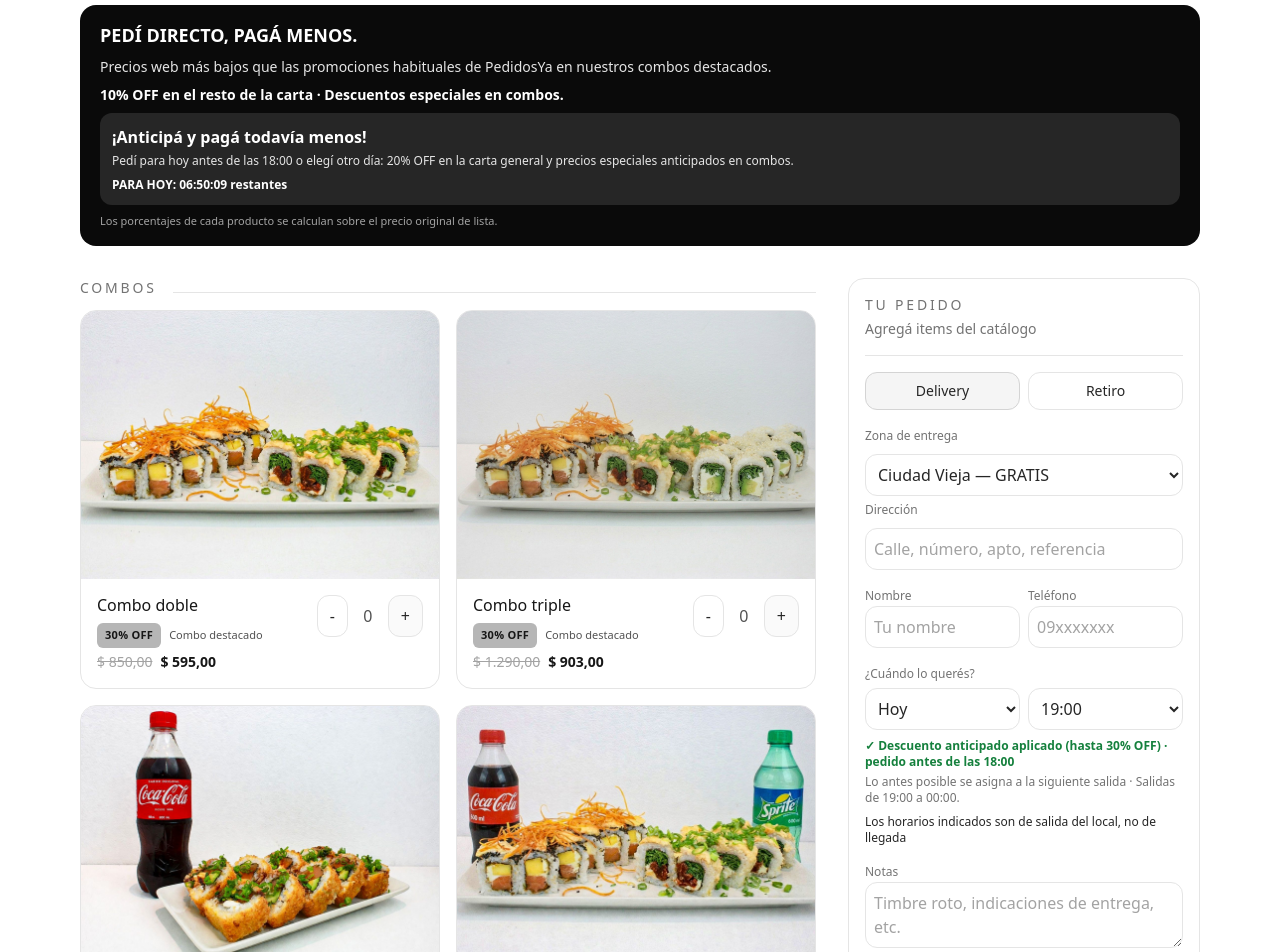
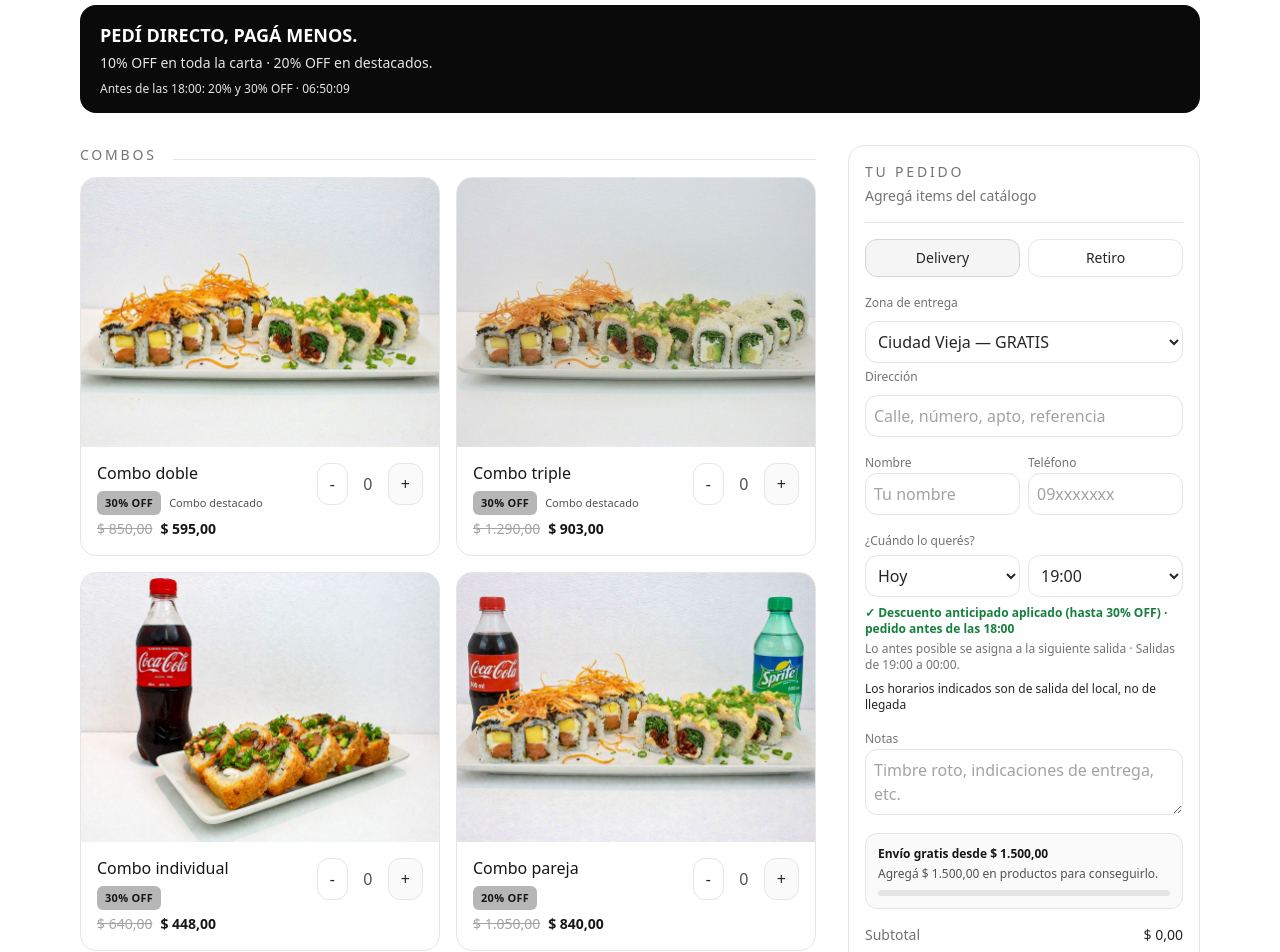
Before and after one commit to feiquiclothing/Secto, a React (Vite) app: page / in a window 1280 px wide. Shown: the part 80-1032 px from the top of the page. Built offline with nearby package versions, Linux system fonts and the light colour scheme.

Commit message:
Update SectoCafePedidos.jsx

```diff
--- a/src/SectoCafePedidos.jsx
+++ b/src/SectoCafePedidos.jsx
@@ -164,22 +164,23 @@ function getDiscountPercent(deliveryDate) {
   const today = todayInMontevideo();
   const { hour } = montevideoParts();
 
-  // Pedidos futuros: 20% a cualquier hora.
+  // Pedidos futuros: descuento anticipado a cualquier hora.
   // Pedidos para hoy: 20% antes de las 18, 10% después.
   if (deliveryDate > today) return 20;
   if (deliveryDate === today && hour < EARLY_DISCOUNT_END_HOUR) return 20;
   return 10;
 }
 
-// Descuentos por producto, expresados en puntos porcentuales sobre
-// el precio ORIGINAL de PedidosYa (nunca descuentos encadenados).
-// Precios web elegidos para superar las promociones habituales de PedidosYa.
-// Base de comparación: precio de lista sin descuento, guardado en item.price.
-const FEATURED_WEB_PRICES = {
-  c03: { normal: 650, early: 595 }, // Doble: PY promo $680
-  c04: { normal: 990, early: 903 }, // Triple: PY promo $1032
-  c05: { normal: 920, early: 850 }, // 3x2: PY promo $955,50
-  c01: { normal: 520, early: 480 }, // Individual: PY promo $540
+// Todos los porcentajes se aplican al precio de lista de PedidosYa.
+// Los destacados tienen 20% normal y 30% anticipado.
+// El descuento anticipado se aplica antes de las 18 para hoy,
+// o a cualquier hora si se elige una fecha futura.
+const FEATURED_DISCOUNTS = {
+  c03: { normal: 20, early: 30 }, // Combo doble
+  c04: { normal: 20, early: 30 }, // Combo triple
+  c05: { normal: 20, early: 30 }, // 3x2 Phila Hot
+  c01: { normal: 20, early: 30 }, // Combo individual
+  r04: { normal: 20, early: 30 }, // Philadelphia Hot Roll
 };
 
 function isAdvanceOrder(deliveryDate) {
@@ -188,15 +189,15 @@ function isAdvanceOrder(deliveryDate) {
     (deliveryDate === today && montevideoParts().hour < EARLY_DISCOUNT_END_HOUR);
 }
 
+function getItemDiscountPercent(item, deliveryDate) {
+  const advance = isAdvanceOrder(deliveryDate);
+  const featured = FEATURED_DISCOUNTS[item.id];
+  return featured ? featured[advance ? "early" : "normal"] : advance ? 20 : 10;
+}
+
 function discountedItemPrice(item, deliveryDate) {
-  const featured = FEATURED_WEB_PRICES[item.id];
-  if (featured) return featured[isAdvanceOrder(deliveryDate) ? "early" : "normal"];
-  return Math.round(item.price * (isAdvanceOrder(deliveryDate) ? 0.8 : 0.9));
-}
-
-function getItemDiscountPercent(item, deliveryDate) {
-  // El porcentaje siempre corresponde al precio REAL mostrado.
-  return Math.floor((1 - discountedItemPrice(item, deliveryDate) / item.price) * 100);
+  const percent = getItemDiscountPercent(item, deliveryDate);
+  return Math.round(item.price * (100 - percent) / 100);
 }
 
 function isEarlyDiscountActive(deliveryDate) {
@@ -1484,8 +1485,8 @@ export default function SectoCafePedidos() {
       ? deliveryDate
       : availableDates[0] || today;
 
-  // Hoy: 20% antes de las 18, luego 10%.
-  // Días futuros: 20% a cualquier hora.
+  // Base PedidosYa: 10% normal, 20% anticipado.
+  // Destacados: 20% normal, 30% anticipado.
   const discountPercent =
     getDiscountPercent(selectedDate);
 
@@ -1871,22 +1872,16 @@ export default function SectoCafePedidos() {
         </section>
       )}
 
-      {/* BANNER: beneficio permanente + anticipación, sin promesas ambiguas */}
+      {/* Banner corto: los porcentajes específicos están en cada producto */}
       <section className="max-w-6xl mx-auto px-4 pt-5">
-        <div className="rounded-2xl bg-neutral-950 text-white px-5 py-4 space-y-2">
+        <div className="rounded-2xl bg-neutral-950 text-white px-5 py-4">
           <p className="text-lg font-semibold">PEDÍ DIRECTO, PAGÁ MENOS.</p>
-          <p className="text-sm text-neutral-200">Precios web más bajos que las promociones habituales de PedidosYa en nuestros combos destacados.</p>
-          <p className="text-sm font-semibold">10% OFF en el resto de la carta · Descuentos especiales en combos.</p>
-          {montevideoParts().hour < EARLY_DISCOUNT_END_HOUR ? (
-            <div className="rounded-xl bg-neutral-800 px-3 py-3">
-              <p className="font-semibold">¡Anticipá y pagá todavía menos!</p>
-              <p className="text-xs text-neutral-200 mt-1">Pedí para hoy antes de las 18:00 o elegí otro día: 20% OFF en la carta general y precios especiales anticipados en combos.</p>
-              <p className="text-xs font-semibold tabular-nums mt-2">PARA HOY: {countdownText(promoRemainingSeconds())} restantes</p>
-            </div>
-          ) : (
-            <p className="text-xs text-neutral-200">¿Querés ahorrar más? Elegí mañana u otro día y se activan los precios anticipados.</p>
+          <p className="text-sm text-neutral-200 mt-1">10% OFF en toda la carta · 20% OFF en destacados.</p>
+          {montevideoParts().hour < EARLY_DISCOUNT_END_HOUR && (
+            <p className="text-xs text-neutral-200 mt-2">
+              Antes de las 18:00: 20% y 30% OFF · {countdownText(promoRemainingSeconds())}
+            </p>
           )}
-          <p className="text-[11px] text-neutral-400">Los porcentajes de cada producto se calculan sobre el precio original de lista.</p>
         </div>
       </section>
 
@@ -2055,7 +2050,7 @@ export default function SectoCafePedidos() {
                         price={item.price * qty}
                         active={earlyDiscountActive}
                         discountPercent={getItemDiscountPercent(item, selectedDate)}
-                              finalPrice={discountedItemPrice(item, selectedDate)}
+                              finalPrice={discountedItemPrice(item, selectedDate) * qty}
                       />
                     </div>
 
@@ -2606,7 +2601,7 @@ export default function SectoCafePedidos() {
                         price={item.price * qty}
                         active={earlyDiscountActive}
                         discountPercent={getItemDiscountPercent(item, selectedDate)}
-                              finalPrice={discountedItemPrice(item, selectedDate)}
+                              finalPrice={discountedItemPrice(item, selectedDate) * qty}
                       />
                     </div>
 
```
